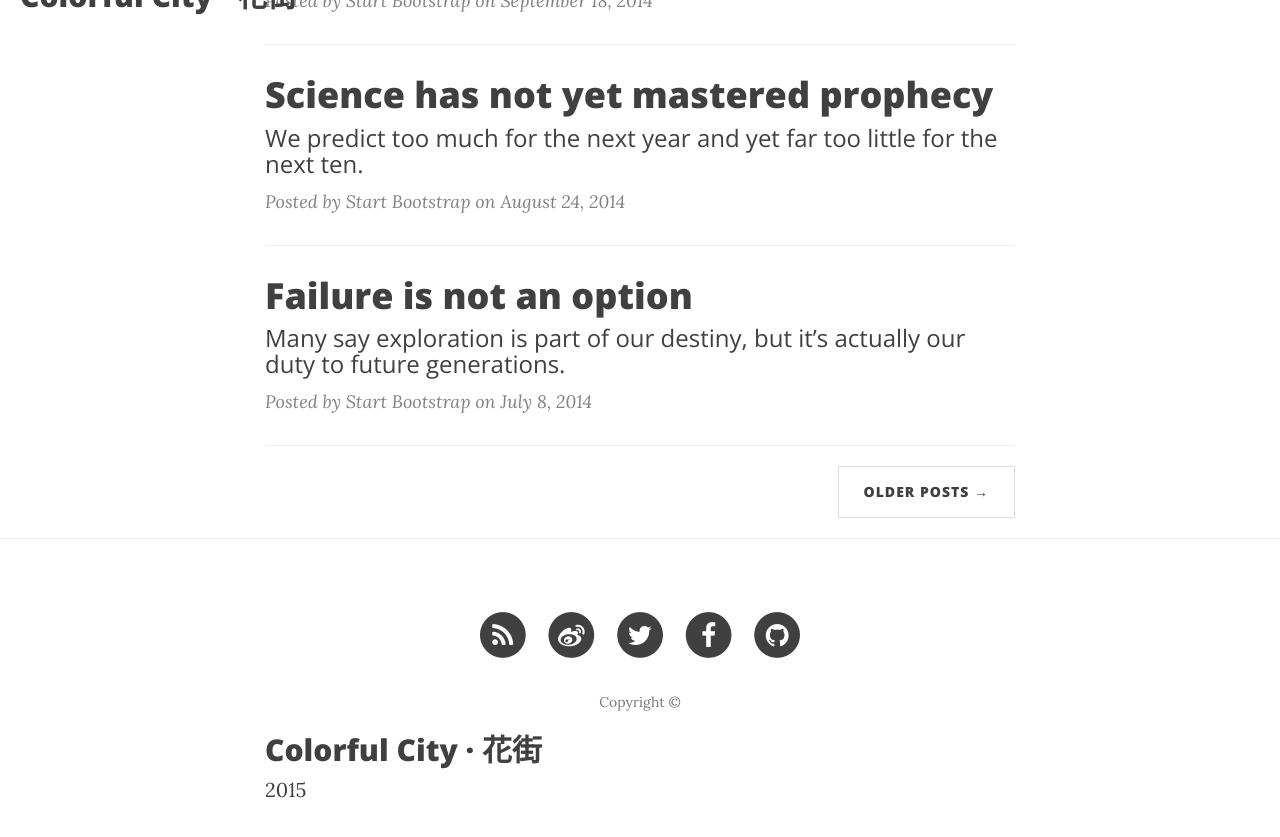
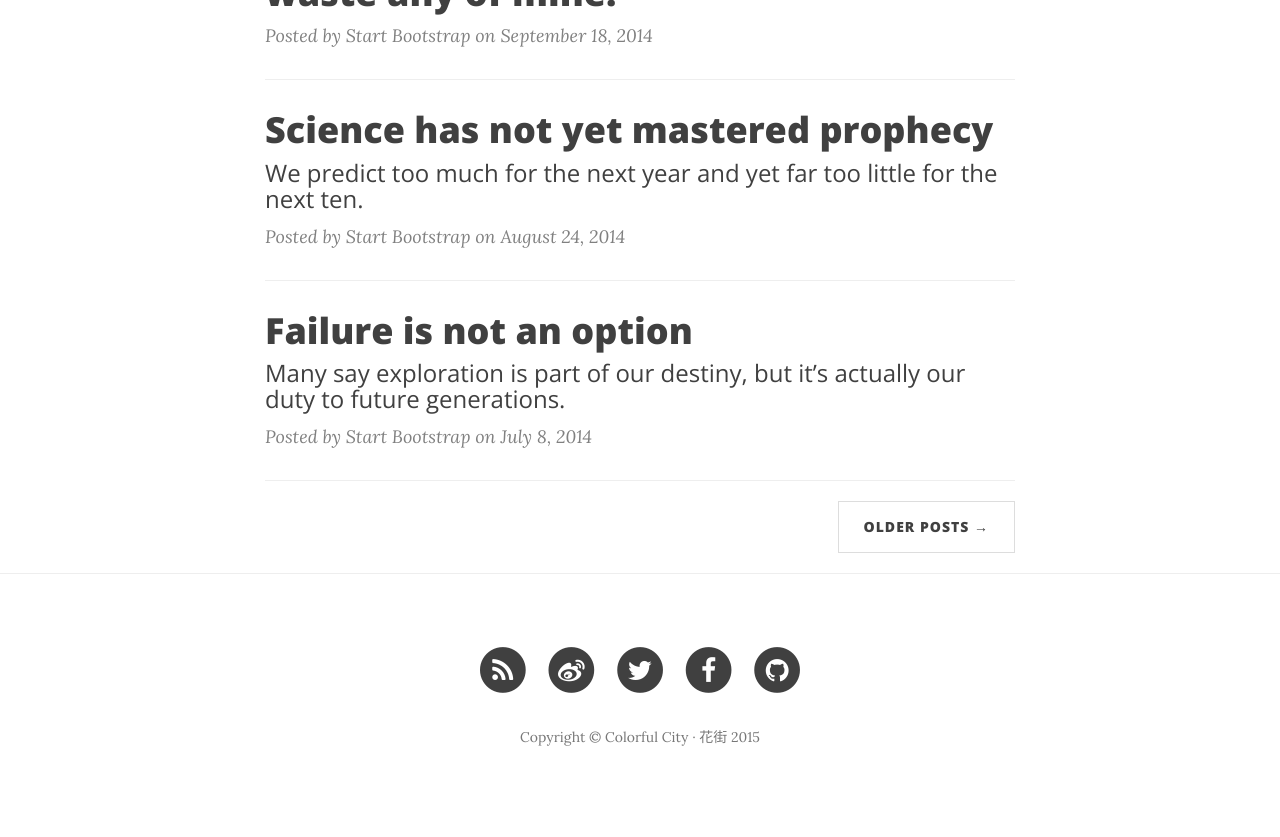
Before and after one commit to dongyupu/colorfulcity, a Jekyll site: the page built from index.html, in a window 1280 px wide and 900 px high, scrolled down 1049 px. Shown: the top 837 px of the window. Built offline with Jekyll 4.4.1, drawn with Linux system fonts in a browser that asks for light colours; nearby versions of some CDN libraries; the list of posts is cut into pages by our own code; after the commit the page ends 1862 px from its top, so only the background shows below that.

```diff
--- a/_config.yml
+++ b/_config.yml
@@ -1,5 +1,5 @@
 # Site settings
-title: <h2>Colorful City · 花街</h2>
+title: Colorful City · 花街
 header-img: img/home-bg-3.jpg
 email: dongyupu@foxmail.com
 description: "去哪里逛？
```
